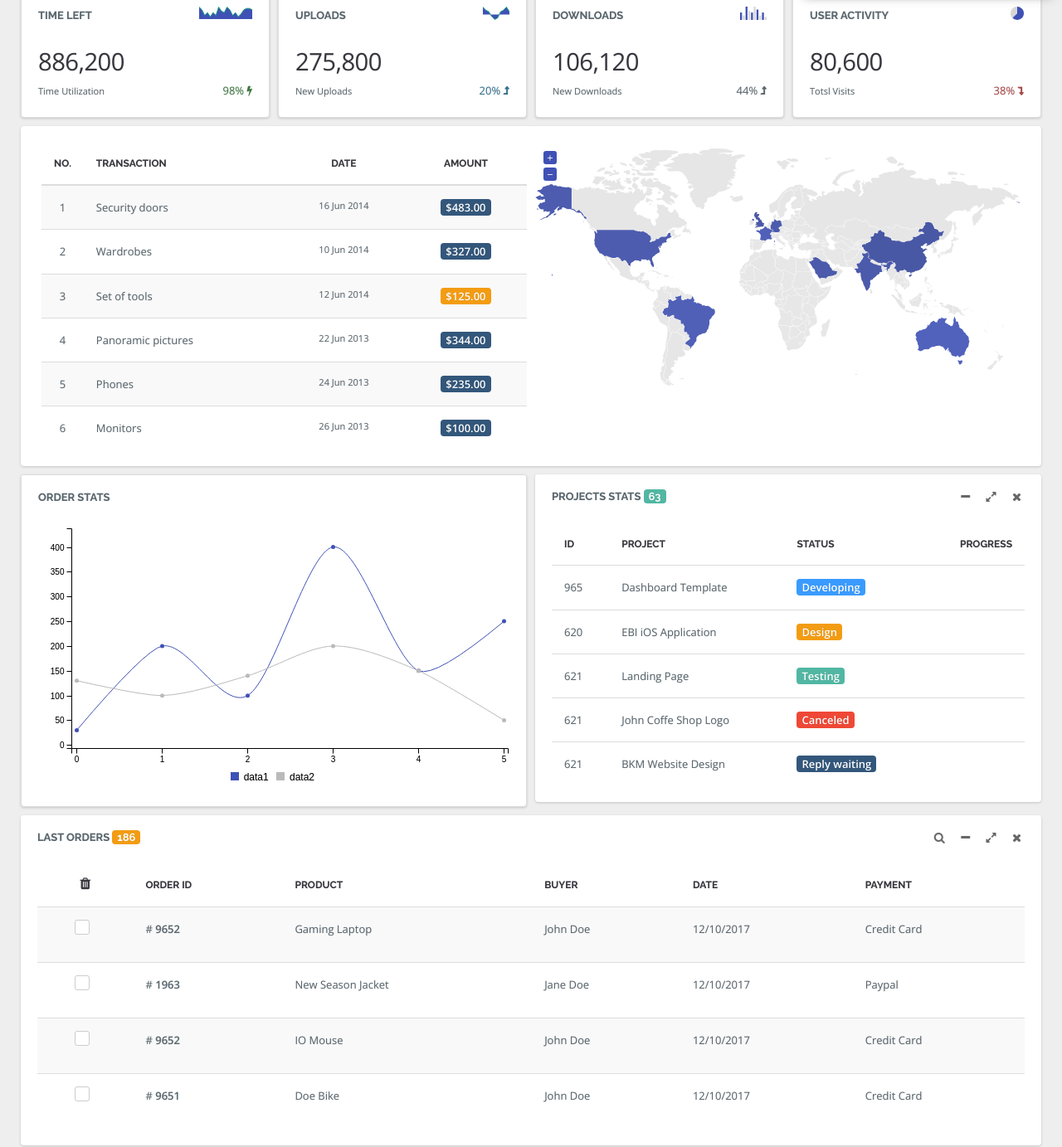
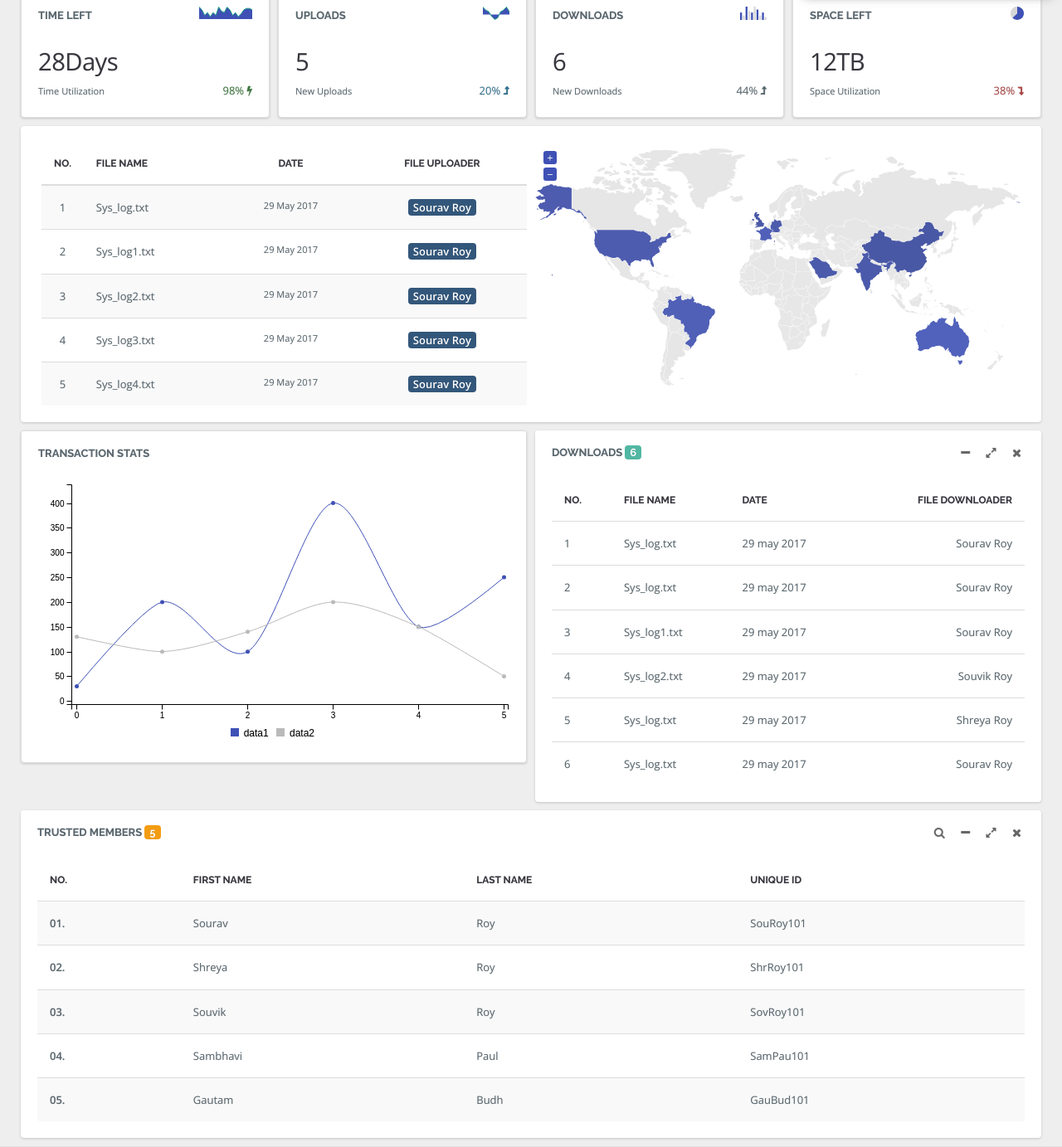
Before and after one commit to rwitam-b/FinalYearProject, a plain HTML site: page web/foxlabel/index.html in a window 1280 px wide. Shown: the part 89-1472 px from the top of the page at 83% size. Drawn offline with nearby package versions, Linux system fonts and the light colour scheme.

Commit message:
Cryptex Website
Modified client landing page

```diff
--- a/nbproject/private/private.xml
+++ b/nbproject/private/private.xml
@@ -3,8 +3,7 @@
     <editor-bookmarks xmlns="http://www.netbeans.org/ns/editor-bookmarks/2" lastBookmarkId="0"/>
     <open-files xmlns="http://www.netbeans.org/ns/projectui-open-files/2">
         <group>
-            <file>file:/C:/Users/Rwitam/Documents/NetBeansProjects/CryptexWebsite/src/java/ClientLogin.java</file>
-            <file>file:/C:/Users/Rwitam/Documents/NetBeansProjects/CryptexWebsite/src/java/data/Database.java</file>
+            <file>file:/C:/Users/ASUS/Documents/NetBeansProjects/CryptexWebsite/web/register.html</file>
         </group>
     </open-files>
 </project-private>
--- a/web/foxlabel/index.html
+++ b/web/foxlabel/index.html
@@ -115,7 +115,7 @@
                         <div class="panel-title">
                             <span class="pull-right"><span data-diameter="40" class="updating-chart">5,3,9,6,5,9,7,3,5,2,5,3,9,6,5,9,7,3,5,2</span></span> Time Left </div>
                         <div class="panel-body">
-                            <h1 class="no-margins">886,200</h1>
+                            <h1 class="no-margins">28Days </h1>
                             <div class="stat-percent font-bold text-success">98% <i class="fa fa-bolt"></i></div>
                             <small>Time Utilization</small> </div>
                     </div>
@@ -124,7 +124,7 @@
                     <div class="panel panel-default">
                         <div class="panel-title"><span class="pull-right"><span class="line">5,3,2,-1,-3,-2,2,3,5,2</span></span> Uploads </div>
                         <div class="panel-body">
-                            <h1 class="no-margins">275,800</h1>
+                            <h1 class="no-margins">5</h1>
                             <div class="stat-percent font-bold text-info">20% <i class="fa fa-level-up"></i></div>
                             <small>New Uploads</small> </div>
                     </div>
@@ -133,18 +133,18 @@
                     <div class="panel panel-default">
                         <div class="panel-title"><span class="pull-right"><span class="bar">5,3,9,6,5,9,7,3,5,2</span></span> Downloads </div>
                         <div class="panel-body">
-                            <h1 class="no-margins">106,120</h1>
+                            <h1 class="no-margins">6</h1>
                             <div class="stat-percent font-bold text-navy">44% <i class="fa fa-level-up"></i></div>
                             <small>New Downloads</small> </div>
                     </div>
                 </div>
                 <div class="col-lg-3">
                     <div class="panel panel-default">
-                        <div class="panel-title"><span class="pull-right"><span class="pie">226,134</span></span> User activity </div>
+                        <div class="panel-title"><span class="pull-right"><span class="pie">226,134</span></span> Space Left </div>
                         <div class="panel-body">
-                            <h1 class="no-margins">80,600</h1>
+                            <h1 class="no-margins">12TB</h1>
                             <div class="stat-percent font-bold text-danger">38% <i class="fa fa-level-down"></i></div>
-                            <small>Totsl Visits</small> </div>
+                            <small>Space Utilization</small> </div>
                     </div>
                 </div>
             </div>
@@ -160,54 +160,53 @@
                                     <thead>
                                         <tr>
                                             <th style="width: 1%" class="text-center">No.</th>
-                                            <th>Transaction</th>
+                                            <th>File Name</th>
                                             <th class="text-center">Date</th>
-                                            <th class="text-center">Amount</th>
+                                            <th class="text-center">File Uploader</th>
                                         </tr>
                                     </thead>
                                     <tbody>
                                         <tr>
                                             <td class="text-center">1</td>
-                                            <td> Security doors
+                                            <td> Sys_log.txt
                                             </td>
-                                            <td class="text-center small">16 Jun 2014</td>
-                                            <td class="text-center"><span class="label label-primary">$483.00</span></td>
+                                            <td class="text-center small">29 May 2017</td>
+                                            <td class="text-center"><span class="label label-primary">Sourav Roy</span></td>
 
                                         </tr>
                                         <tr>
                                             <td class="text-center">2</td>
-                                            <td> Wardrobes
+                                            <td> Sys_log1.txt
                                             </td>
-                                            <td class="text-center small">10 Jun 2014</td>
-                                            <td class="text-center"><span class="label label-primary">$327.00</span></td>
+                                            <td class="text-center small">29 May 2017</td>
+                                            <td class="text-center"><span class="label label-primary">Sourav Roy</span></td>
 
                                         </tr>
                                         <tr>
                                             <td class="text-center">3</td>
-                                            <td> Set of tools
+                                            <td> Sys_log2.txt
                                             </td>
-                                            <td class="text-center small">12 Jun 2014</td>
-                                            <td class="text-center"><span class="label label-warning">$125.00</span></td>
+                                            <td class="text-center small">29 May 2017</td>
+                                            <td class="text-center"><span class="label label-primary">Sourav Roy</span></td>
 
                                         </tr>
                                         <tr>
                                             <td class="text-center">4</td>
-                                            <td> Panoramic pictures</td>
-                                            <td class="text-center small">22 Jun 2013</td>
-                                            <td class="text-center"><span class="label label-primary">$344.00</span></td>
+                                            <td> Sys_log3.txt
+                                            </td>
+                                            <td class="text-center small">29 May 2017</td>
+                                            <td class="text-center"><span class="label label-primary">Sourav Roy</span></td>
+
                                         </tr>
                                         <tr>
                                             <td class="text-center">5</td>
-                                            <td>Phones</td>
-                                            <td class="text-center small">24 Jun 2013</td>
-                                            <td class="text-center"><span class="label label-primary">$235.00</span></td>
+                                            <td> Sys_log4.txt
+                                            </td>
+                                            <td class="text-center small">29 May 2017</td>
+                                            <td class="text-center"><span class="label label-primary">Sourav Roy</span></td>
+
                                         </tr>
-                                        <tr>
-                                            <td class="text-center">6</td>
-                                            <td>Monitors</td>
-                                            <td class="text-center small">26 Jun 2013</td>
-                                            <td class="text-center"><span class="label label-primary">$100.00</span></td>
-                                        </tr>
+
                                     </tbody>
                                 </table>
                             </div>
@@ -225,10 +224,12 @@
                 <!-- Start Project Stats -->
                 <div class="col-lg-6">
                     <div class="panel panel-default">
-                        <div class="panel-title"> Order Stats </div>
+                        <div class="panel-title"> Transaction Stats </div>
                         <div class="panel-body">
                             <div>
-                                <div id="slineChart" ></div>
+                                <div id="slineChart" >
+
+                                </div>
                             </div>
                         </div>
                     </div>
@@ -236,7 +237,7 @@
                 <!-- Start Project Stats -->
                 <div class="col-md-12 col-lg-6">
                     <div class="panel panel-widget">
-                        <div class="panel-title"> Projects Stats <span class="label label-info">63</span>
+                        <div class="panel-title"> Downloads <span class="label label-info">6</span>
                             <ul class="panel-tools">
                                 <li><a class="icon minimise-tool"><i class="fa fa-minus"></i></a></li>
                                 <li><a class="icon expand-tool"><i class="fa fa-expand"></i></a></li>
@@ -253,42 +254,48 @@
                             <table class="table table-hover">
                                 <thead>
                                     <tr>
-                                        <td>ID</td>
-                                        <td>Project</td>
-                                        <td>Status</td>
-                                        <td class="text-right">Progress</td>
+                                        <td>No.</td>
+                                        <td>File Name</td>
+                                        <td>Date</td>
+                                        <td class="text-right">File Downloader</td>
                                     </tr>
                                 </thead>
                                 <tbody>
                                     <tr>
-                                        <td>965</td>
-                                        <td>Dashboard Template</td>
-                                        <td><span class="label label-default">Developing</span></td>
-                                        <td class="text-right"><span class="demo-project-stats"></span></td>
+                                        <td>1</td>
+                                        <td>Sys_log.txt</td>
+                                        <td><span >29 may 2017 </span></td>
+                                        <td class="text-right"><span class="demo-project-stats">Sourav Roy</span></td>
                                     </tr>
                                     <tr>
-                                        <td>620</td>
-                                        <td>EBI iOS Application</td>
-                                        <td><span class="label label-warning">Design</span></td>
-                                        <td class="text-right"><span class="demo-project-stats"></span></td>
+                                        <td>2</td>
+                                        <td>Sys_log.txt</td>
+                                        <td><span >29 may 2017 </span></td>
+                                        <td class="text-right"><span class="demo-project-stats">Sourav Roy</span></td>
                                     </tr>
                                     <tr>
-                                        <td>621</td>
-                                        <td>Landing Page</td>
-                                        <td><span class="label label-info">Testing</span></td>
-                                        <td class="text-right"><span class="demo-project-stats"></span></td>
+                                        <td>3</td>
+                                        <td>Sys_log1.txt</td>
+                                        <td><span >29 may 2017 </span></td>
+                                        <td class="text-right"><span class="demo-project-stats">Sourav Roy</span></td>
                                     </tr>
                                     <tr>
-                                        <td>621</td>
-                                        <td>John Coffe Shop Logo</td>
-                                        <td><span class="label label-danger">Canceled</span></td>
-                                        <td class="text-right"><span class="demo-project-stats"></span></td>
+                                        <td>4</td>
+                                        <td>Sys_log2.txt</td>
+                                        <td><span >29 may 2017 </span></td>
+                                        <td class="text-right"><span class="demo-project-stats">Souvik Roy</span></td>
                                     </tr>
                                     <tr>
-                                        <td>621</td>
-                                        <td>BKM Website Design</td>
-                                        <td><span class="label label-primary">Reply waiting</span></td>
-                                        <td class="text-right"><span class="demo-project-stats"></span></td>
+                                        <td>5</td>
+                                        <td>Sys_log.txt</td>
+                                        <td><span >29 may 2017 </span></td>
+                                        <td class="text-right"><span class="demo-project-stats">Shreya Roy</span></td>
+                                    </tr>
+                                    <tr>
+                                        <td>6</td>
+                                        <td>Sys_log.txt</td>
+                                        <td><span >29 may 2017 </span></td>
+                                        <td class="text-right"><span class="demo-project-stats">Sourav Roy</span></td>
                                     </tr>
                                 </tbody>
                             </table>
@@ -302,7 +309,7 @@
                 <!-- Start Orders -->
                 <div class="col-md-12 col-lg-12">
                     <div class="panel panel-widget">
-                        <div class="panel-title"> LAST ORDERS <span class="label label-warning">186</span>
+                        <div class="panel-title"> Trusted Members <span class="label label-warning">5</span>
                             <ul class="panel-tools">
                                 <li><a class="icon search-tool"><i class="fa fa-search"></i></a></li>
                                 <li><a class="icon minimise-tool"><i class="fa fa-minus"></i></a></li>
@@ -320,59 +327,53 @@
                             <table class="table table-hover table-striped">
                                 <thead>
                                     <tr>
-                                        <td class="text-center"><i class="fa fa-trash"></i></td>
-                                <td>Order ID</td>
-                                <td>Product</td>
-                                <td>Buyer</td>
-                                <td>Date</td>
-                                <td>Payment</td>
+
+                                <td>No.</td>
+                                <td>First Name</td>
+                                <td>Last Name</td>
+                                <td>Unique Id</td>
+
                                 </tr>
                                 </thead>
                                 <tbody>
+
                                     <tr>
-                                        <td class="text-center"><div class="checkbox margin-t-0">
-                                    <input id="checkbox1" type="checkbox">
-                                        <label for="checkbox1"></label>
-                                </div></td>
-                                <td># <b>9652</b></td>
-                                <td>Gaming Laptop</td>
-                                <td>John Doe</td>
-                                <td>12/10/2017</td>
-                                <td>Credit Card</td>
+
+                                <td> <b>01.</b></td>
+                                <td>Sourav</td>
+                                <td>Roy</td>
+                                <td>SouRoy101</td>
                                 </tr>
                                 <tr>
-                                    <td class="text-center"><div class="checkbox margin-t-0">
-                                    <input id="checkbox2" type="checkbox">
-                                        <label for="checkbox2"></label>
-                                </div></td>
-                                <td># <b>1963</b></td>
-                                <td>New Season Jacket</td>
-                                <td>Jane Doe</td>
-                                <td>12/10/2017</td>
-                                <td>Paypal</td>
+
+                                <td> <b>02.</b></td>
+                                <td>Shreya</td>
+                                <td>Roy</td>
+                                <td>ShrRoy101</td>
                                 </tr>
                                 <tr>
-                                    <td class="text-center"><div class="checkbox margin-t-0">
-                                    <input id="checkbox3" type="checkbox">
-                                        <label for="checkbox3"></label>
-                                </div></td>
-                                <td># <b>9652</b></td>
-                                <td>IO Mouse</td>
-                                <td>John Doe</td>
-                                <td>12/10/2017</td>
-                                <td>Credit Card</td>
+
+                                <td> <b>03.</b></td>
+                                <td>Souvik</td>
+                                <td>Roy</td>
+                                <td>SovRoy101</td>
                                 </tr>
                                 <tr>
-                                    <td class="text-center"><div class="checkbox margin-t-0">
-                                    <input id="checkbox4" type="checkbox">
-                                        <label for="checkbox4"></label>
-                                </div></td>
-                                <td># <b>9651</b></td>
-                                <td>Doe Bike</td>
-                                <td>John Doe</td>
-                                <td>12/10/2017</td>
-                                <td>Credit Card</td>
+
+                                <td> <b>04.</b></td>
+                                <td>Sambhavi</td>
+                                <td>Paul</td>
+                                <td>SamPau101</td>
                                 </tr>
+                                <tr>
+
+                                <td> <b>05.</b></td>
+                                <td>Gautam</td>
+                                <td>Budh</td>
+                                <td>GauBud101</td>
+                                </tr>
+
+
                                 </tbody>
                             </table>
                         </div>
```
Also changed, not shown: web/register.html (+2 -2 lines), 1 other file.
